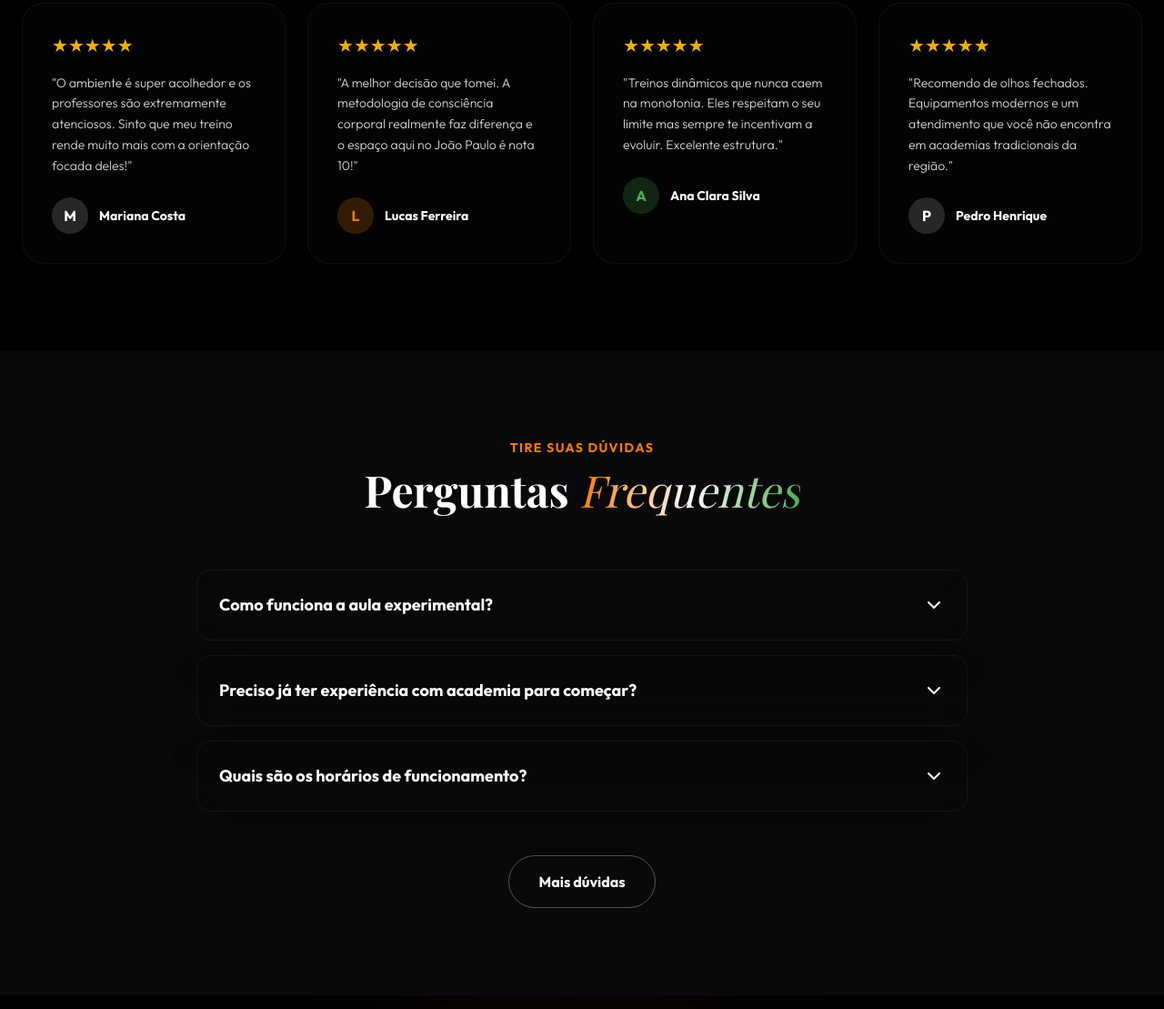
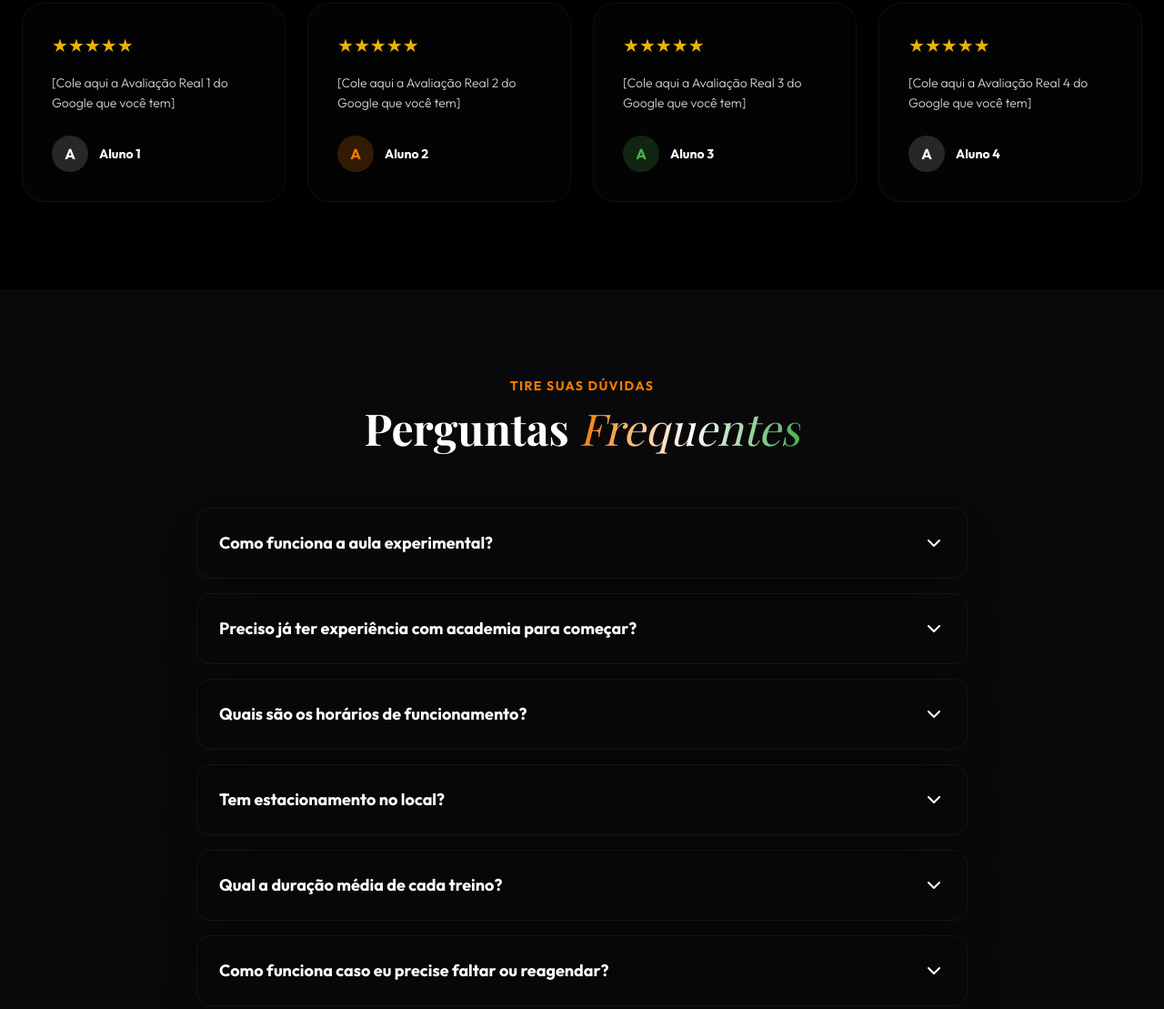
Before and after one commit to 7ndtzsntsh-web/lp-mais-movimento, a website: page index.html in a window 1280 px wide. Shown: the part 2968-4077 px from the top of the page at 91% size. Drawn offline with nearby package versions, Linux system fonts and the light colour scheme; a web font is replaced by a local one.

Commit message:
init: upload index.html

```diff
--- a/index.html
+++ b/index.html
@@ -176,37 +176,37 @@
         <!-- Review 1 -->
         <div class="glass-dark p-8 rounded-3xl border border-white/5 hover:border-brand-orange/40 hover:-translate-y-2 transition-all duration-300" data-aos="fade-up" data-aos-delay="100">
           <div class="flex text-yellow-500 mb-4 text-xl">★★★★★</div>
-          <p class="text-zinc-300 font-light mb-6 text-sm leading-relaxed">"O ambiente é super acolhedor e os professores são extremamente atenciosos. Sinto que meu treino rende muito mais com a orientação focada deles!"</p>
+          <p class="text-zinc-300 font-light mb-6 text-sm leading-relaxed">[Cole aqui a Avaliação Real 1 do Google que você tem]</p>
           <div class="flex items-center gap-3">
-             <div class="w-10 h-10 bg-zinc-800 rounded-full flex items-center justify-center text-white font-bold">M</div>
-             <p class="text-white font-bold text-sm">Mariana Costa</p>
+             <div class="w-10 h-10 bg-zinc-800 rounded-full flex items-center justify-center text-white font-bold">A</div>
+             <p class="text-white font-bold text-sm">Aluno 1</p>
           </div>
         </div>
         <!-- Review 2 -->
         <div class="glass-dark p-8 rounded-3xl border border-white/5 hover:border-brand-green/40 hover:-translate-y-2 transition-all duration-300" data-aos="fade-up" data-aos-delay="200">
           <div class="flex text-yellow-500 mb-4 text-xl">★★★★★</div>
-          <p class="text-zinc-300 font-light mb-6 text-sm leading-relaxed">"A melhor decisão que tomei. A metodologia de consciência corporal realmente faz diferença e o espaço aqui no João Paulo é nota 10!"</p>
+          <p class="text-zinc-300 font-light mb-6 text-sm leading-relaxed">[Cole aqui a Avaliação Real 2 do Google que você tem]</p>
           <div class="flex items-center gap-3">
-             <div class="w-10 h-10 bg-brand-orange/20 rounded-full flex items-center justify-center text-brand-orange font-bold">L</div>
-             <p class="text-white font-bold text-sm">Lucas Ferreira</p>
+             <div class="w-10 h-10 bg-brand-orange/20 rounded-full flex items-center justify-center text-brand-orange font-bold">A</div>
+             <p class="text-white font-bold text-sm">Aluno 2</p>
           </div>
         </div>
         <!-- Review 3 -->
         <div class="glass-dark p-8 rounded-3xl border border-white/5 hover:border-white/40 hover:-translate-y-2 transition-all duration-300" data-aos="fade-up" data-aos-delay="300">
           <div class="flex text-yellow-500 mb-4 text-xl">★★★★★</div>
-          <p class="text-zinc-300 font-light mb-6 text-sm leading-relaxed">"Treinos dinâmicos que nunca caem na monotonia. Eles respeitam o seu limite mas sempre te incentivam a evoluir. Excelente estrutura."</p>
+          <p class="text-zinc-300 font-light mb-6 text-sm leading-relaxed">[Cole aqui a Avaliação Real 3 do Google que você tem]</p>
           <div class="flex items-center gap-3">
              <div class="w-10 h-10 bg-brand-green/20 rounded-full flex items-center justify-center text-brand-green font-bold">A</div>
-             <p class="text-white font-bold text-sm">Ana Clara Silva</p>
+             <p class="text-white font-bold text-sm">Aluno 3</p>
           </div>
         </div>
         <!-- Review 4 -->
         <div class="glass-dark p-8 rounded-3xl border border-white/5 hover:border-brand-orange/40 hover:-translate-y-2 transition-all duration-300" data-aos="fade-up" data-aos-delay="400">
           <div class="flex text-yellow-500 mb-4 text-xl">★★★★★</div>
-          <p class="text-zinc-300 font-light mb-6 text-sm leading-relaxed">"Recomendo de olhos fechados. Equipamentos modernos e um atendimento que você não encontra em academias tradicionais da região."</p>
+          <p class="text-zinc-300 font-light mb-6 text-sm leading-relaxed">[Cole aqui a Avaliação Real 4 do Google que você tem]</p>
           <div class="flex items-center gap-3">
-             <div class="w-10 h-10 bg-zinc-800 rounded-full flex items-center justify-center text-white font-bold">P</div>
-             <p class="text-white font-bold text-sm">Pedro Henrique</p>
+             <div class="w-10 h-10 bg-zinc-800 rounded-full flex items-center justify-center text-white font-bold">A</div>
+             <p class="text-white font-bold text-sm">Aluno 4</p>
           </div>
         </div>
       </div>
@@ -251,6 +251,36 @@
             </span>
           </summary>
           <p class="text-zinc-400 mt-4 font-light leading-relaxed">Nós funcionamos em horários amplos e flexíveis para nos adaptarmos perfeitamente à sua rotina. Recomendamos entrar em contato via WhatsApp para consultar os horários livres e a grade atualizada.</p>
+        </details>
+        <!-- FAQ 4 -->
+        <details class="group glass-dark rounded-2xl border border-white/5 p-6 open:bg-white/5 transition-all">
+          <summary class="flex justify-between items-center font-bold cursor-pointer list-none text-white text-lg">
+            Tem estacionamento no local?
+            <span class="transition group-open:rotate-180">
+              <svg fill="none" height="24" stroke="currentColor" stroke-linecap="round" stroke-linejoin="round" stroke-width="2" viewBox="0 0 24 24" width="24"><polyline points="6 9 12 15 18 9"/></svg>
+            </span>
+          </summary>
+          <p class="text-zinc-400 mt-4 font-light leading-relaxed">Sim! Temos facilidade de estacionamento próximo ao Studio para garantir sua comodidade antes e depois do treino.</p>
+        </details>
+        <!-- FAQ 5 -->
+        <details class="group glass-dark rounded-2xl border border-white/5 p-6 open:bg-white/5 transition-all">
+          <summary class="flex justify-between items-center font-bold cursor-pointer list-none text-white text-lg">
+            Qual a duração média de cada treino?
+            <span class="transition group-open:rotate-180">
+              <svg fill="none" height="24" stroke="currentColor" stroke-linecap="round" stroke-linejoin="round" stroke-width="2" viewBox="0 0 24 24" width="24"><polyline points="6 9 12 15 18 9"/></svg>
+            </span>
+          </summary>
+          <p class="text-zinc-400 mt-4 font-light leading-relaxed">Os treinos duram em média 50 a 60 minutos. É o tempo ideal para um aquecimento bem feito, a parte principal focada nos seus objetivos e o relaxamento final.</p>
+        </details>
+        <!-- FAQ 6 -->
+        <details class="group glass-dark rounded-2xl border border-white/5 p-6 open:bg-white/5 transition-all">
+          <summary class="flex justify-between items-center font-bold cursor-pointer list-none text-white text-lg">
+            Como funciona caso eu precise faltar ou reagendar?
+            <span class="transition group-open:rotate-180">
+              <svg fill="none" height="24" stroke="currentColor" stroke-linecap="round" stroke-linejoin="round" stroke-width="2" viewBox="0 0 24 24" width="24"><polyline points="6 9 12 15 18 9"/></svg>
+            </span>
+          </summary>
+          <p class="text-zinc-400 mt-4 font-light leading-relaxed">Temos uma política flexível para reposições. Basta nos avisar com antecedência e encontramos um novo horário na mesma semana para você não perder o ritmo.</p>
         </details>
       </div>
 
```
